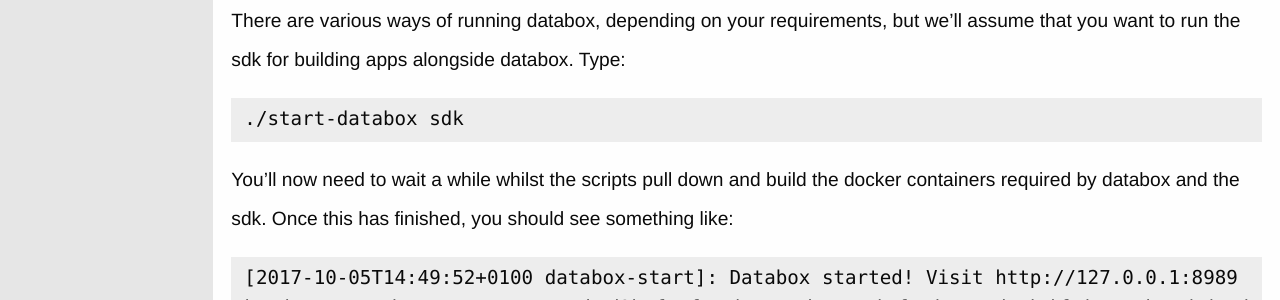
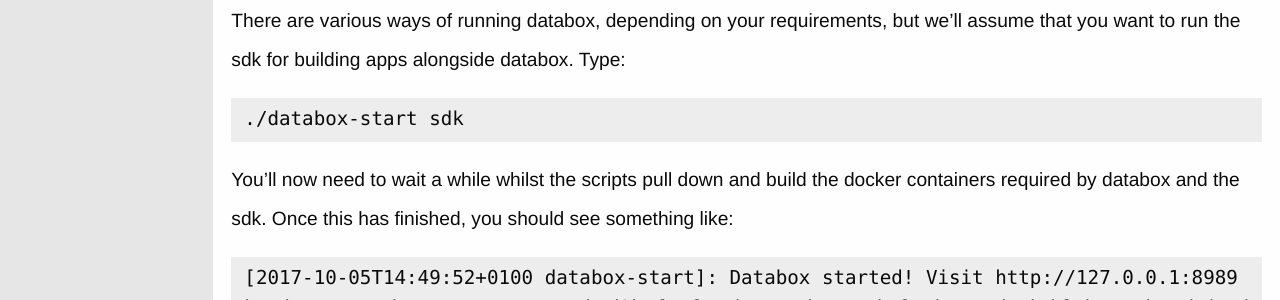
Before and after one commit to tlodge/databox-sdk-tutorial, a Jekyll site: the page built from gettingstarted/install/index.md, in a window 1280 px wide. Shown: the part 2145-2445 px from the top of the page. Built offline with Jekyll 4.4.1, drawn with Linux system fonts in a browser that asks for light colours.

Commit message:
cp commit

````diff
--- a/gettingstarted/install/index.md
+++ b/gettingstarted/install/index.md
@@ -77,7 +77,7 @@ cd ~/databox
 There are various ways of running databox, depending on your requirements, but we'll assume that you want to run the sdk for building apps alongside databox.  Type:
 
 ```
-./start-databox sdk
+./databox-start sdk
 ```
 
 You'll now need to wait a while whilst the scripts pull down and build the docker containers required by databox and the sdk.  Once this has finished, you should see something like:
````
